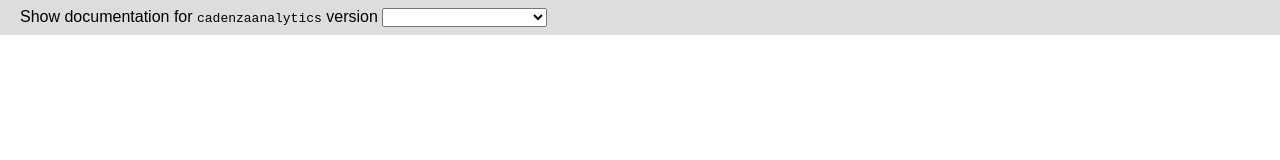
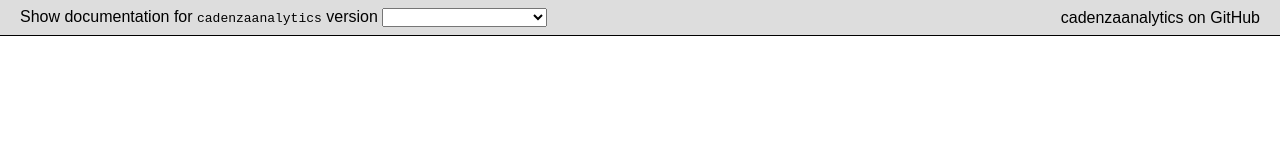
Before and after one commit to DisyInformationssysteme/cadenza-analytics-python, a plain HTML site: page docs/index.html in a window 1280 px wide. Drawn offline with Linux system fonts and the light colour scheme.

Commit message:
Feat: Added link to GitHub repo on outer documentation page.

```diff
--- a/docs/index.html
+++ b/docs/index.html
@@ -24,9 +24,18 @@
             padding-top: 8px;
             padding-bottom: 8px;
             background-color: #ddd;
+            border-bottom: 1px black solid;
+            display: flex;
+            justify-content: space-between;
+            align-items: center;
         }
         .select-label {
             padding-left: 20px;
+        }
+        .github-link a {
+            text-decoration: none;
+            color: #000;
+            padding-right: 20px;
         }
         .iframe-row {
             flex-grow: 1;
@@ -46,8 +55,9 @@
                     <!-- Branch options will be populated here -->
                 </select>
             </span>
+            <span class="github-link"><a href="https://github.com/DisyInformationssysteme/cadenza-analytics-python" target="_blank">cadenzaanalytics on GitHub</a></span>
         </div>
-        <iframe id="branchIframe" src="" frameborder="0" class="iframe-row" onload="onIFrameLoad(this)">
+        <iframe id="branchIframe" src="" frameborder="0" class="iframe-row">
         </iframe>
     </div>
     <script>
```
